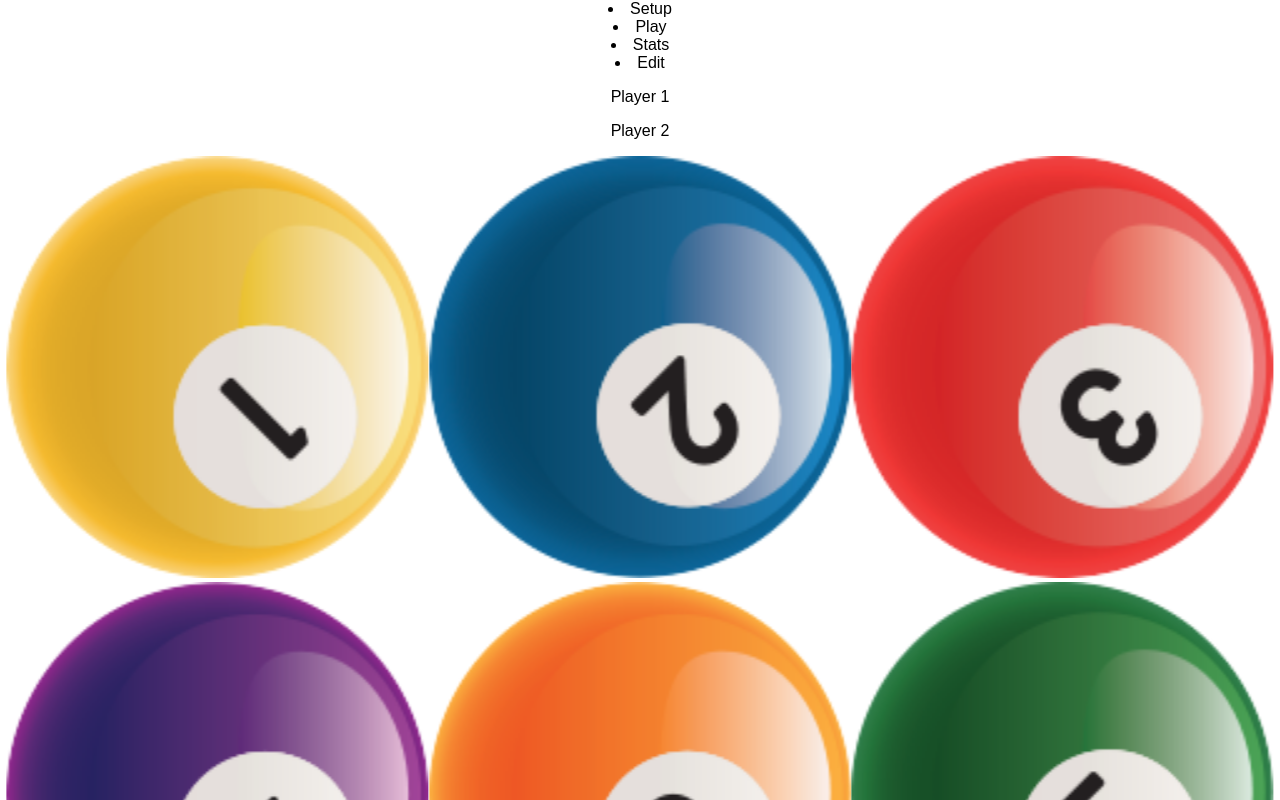
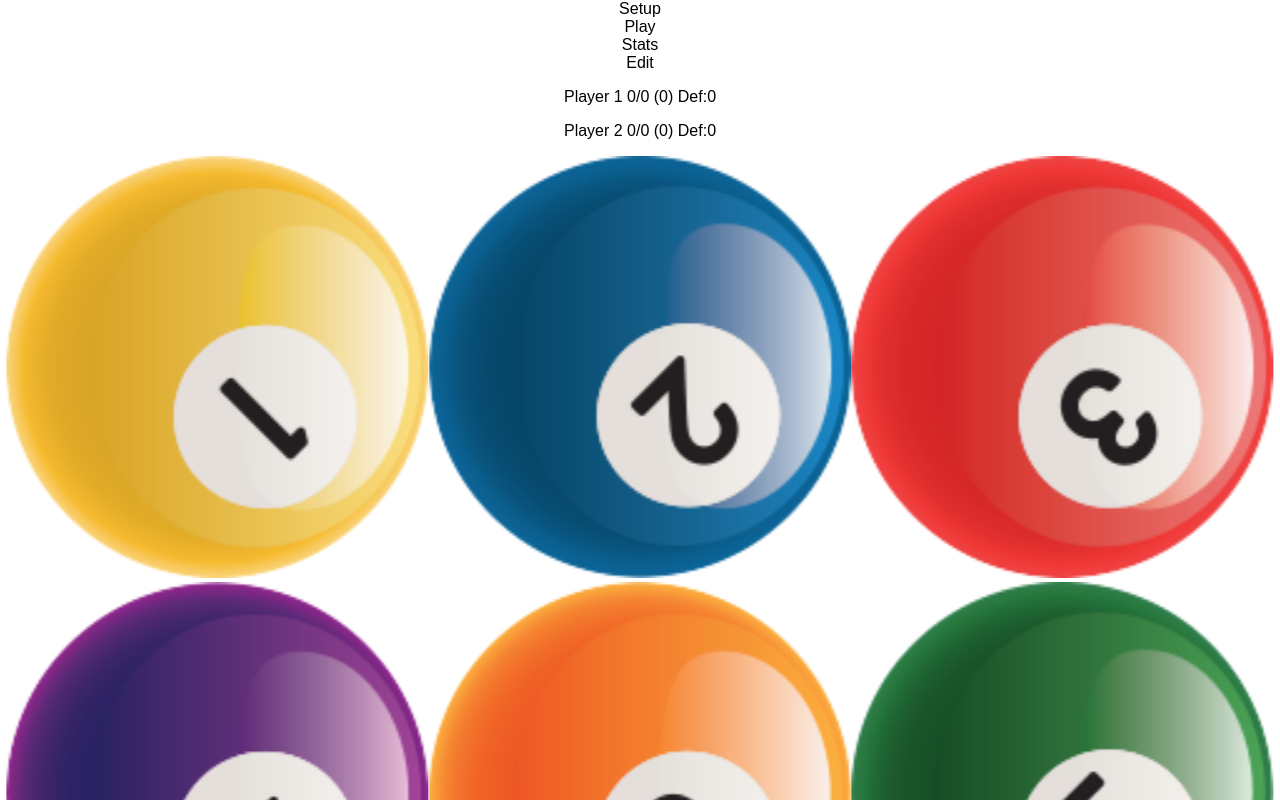
Before and after one commit to wjhurley/9ball-scoring-app, a React (Create React App) app: page / in a window 1280 px wide. Shown: the top 800 px of the page. Built offline with nearby package versions, Linux system fonts and the light colour scheme.

Commit message:
adds Player component to store individual player info

```diff
--- a/src/components/Navbar/Navbar.css
+++ b/src/components/Navbar/Navbar.css
@@ -1,7 +1,9 @@
 .navbar {
   display: flex;
   flex-direction: column;
+  list-style-type: none;
 }
 .navitem {
   flex: 1;
+  display: inline-block;
 }
--- /dev/null
+++ b/src/components/PlayerStatus/Player.js
@@ -0,0 +1,19 @@
+import React, { Component } from 'react';
+
+import './PlayerStatus.css';
+
+class Player extends Component {
+  render() {
+    const player = this.props.player,
+          currentPts = this.props.currentPts,
+          requiredPts = this.props.requiredPts,
+          pointsLeft = requiredPts - currentPts,
+          defense = this.props.defense,
+          playerInfo = `${player} ${currentPts}/${requiredPts} (${pointsLeft}) Def:${defense}`;
+    return (
+      <p>{playerInfo}</p>
+    );
+  }
+}
+
+export default Player;
--- a/src/components/PlayerStatus/PlayerStatus.js
+++ b/src/components/PlayerStatus/PlayerStatus.js
@@ -1,13 +1,28 @@
 import React, { Component } from 'react';
+
+import Player from './Player';
 
 import './PlayerStatus.css';
 
 class PlayerStatus extends Component {
   render() {
+    const currentPts = this.props.currentPts ? this.props.currentPts : 0,
+          requiredPts = this.props.requiredPts ? this.props.requiredPts : 0,
+          defense = this.props.defense ? this.props.defense : 0;
     return (
       <div>
-        <p>Player 1</p>
-        <p>Player 2</p>
+        <Player
+          player="Player 1"
+          currentPts={currentPts}
+          requiredPts={requiredPts}
+          defense={defense}
+        />
+        <Player
+          player="Player 2"
+          currentPts={currentPts}
+          requiredPts={requiredPts}
+          defense={defense}
+        />
       </div>
     );
   }
```
